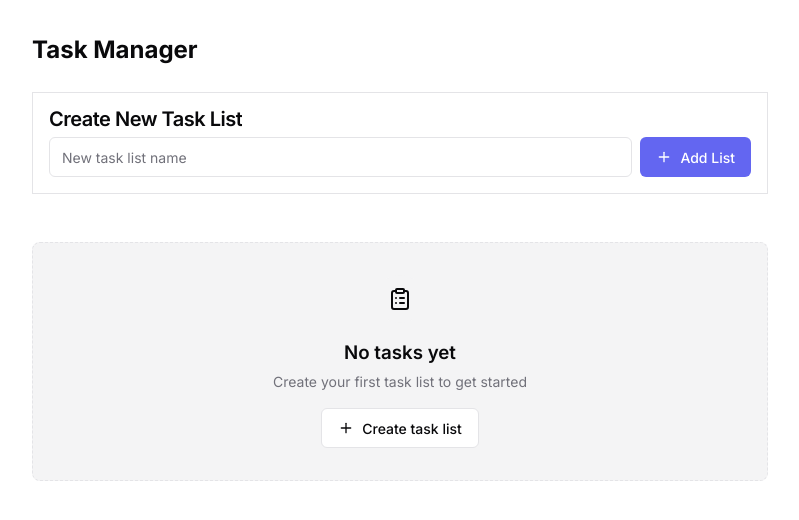
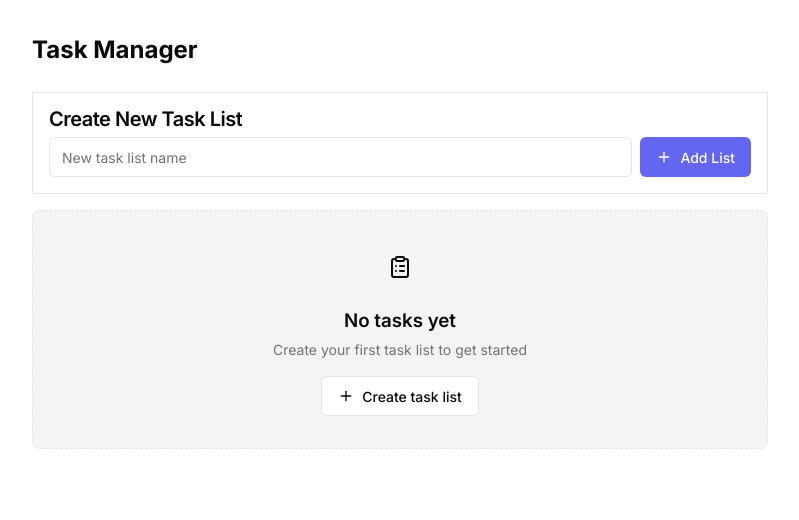
Before and after one commit to aleksiliu/task-manager, a Next.js app: page / in a window 1280 px wide. Shown: the top 520 px of the page, without its empty margins (240-1039 px from the left). Built offline with nearby package versions, Linux system fonts and the light colour scheme.

Commit message:
Remove margin top

```diff
--- a/app/page.module.css
+++ b/app/page.module.css
@@ -36,7 +36,6 @@
   border: 1px dashed var(--border);
   border-radius: var(--radius-lg);
   background-color: var(--secondary);
-  margin-top: var(--space-8);
 }
 
 .task-manager__empty-icon {
```
